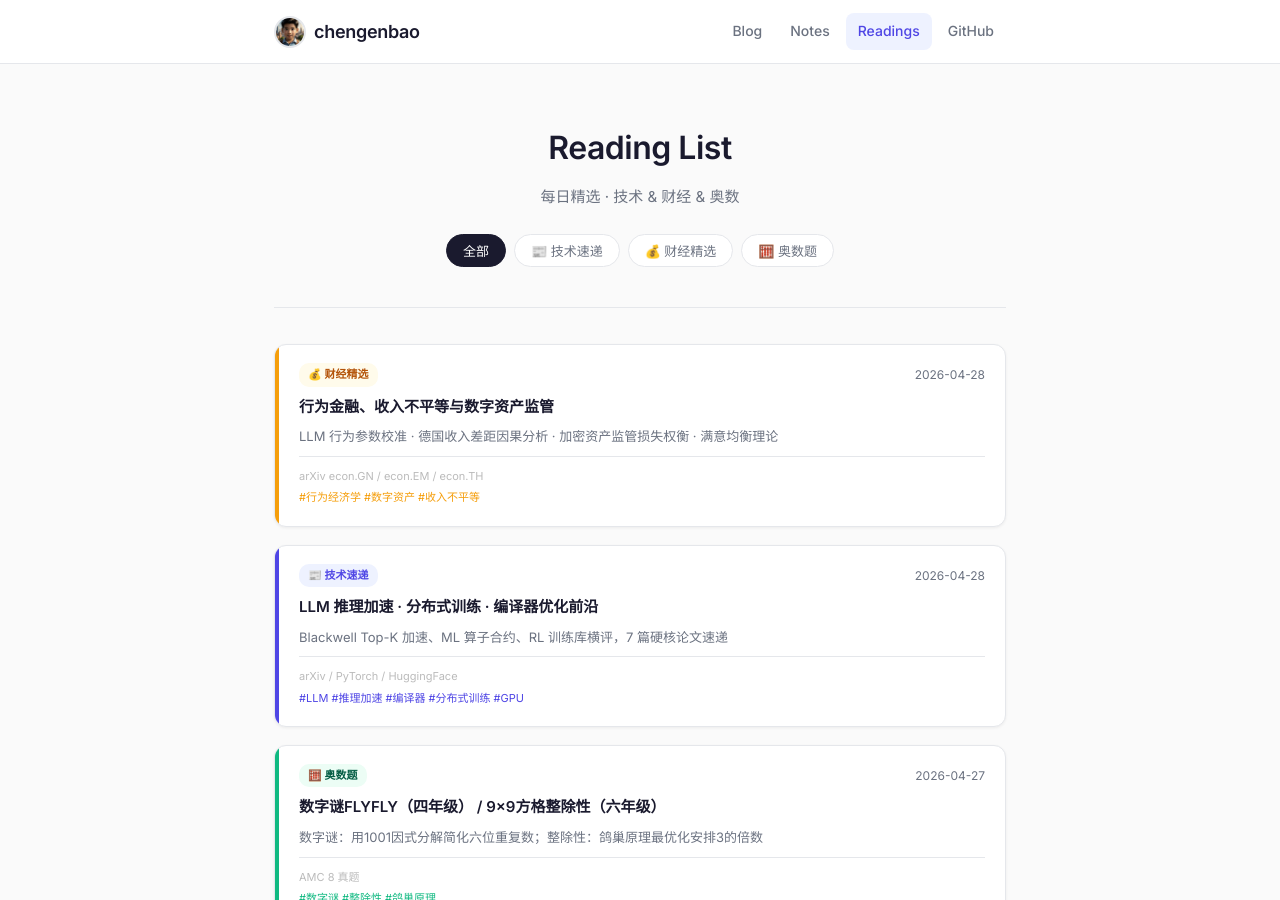
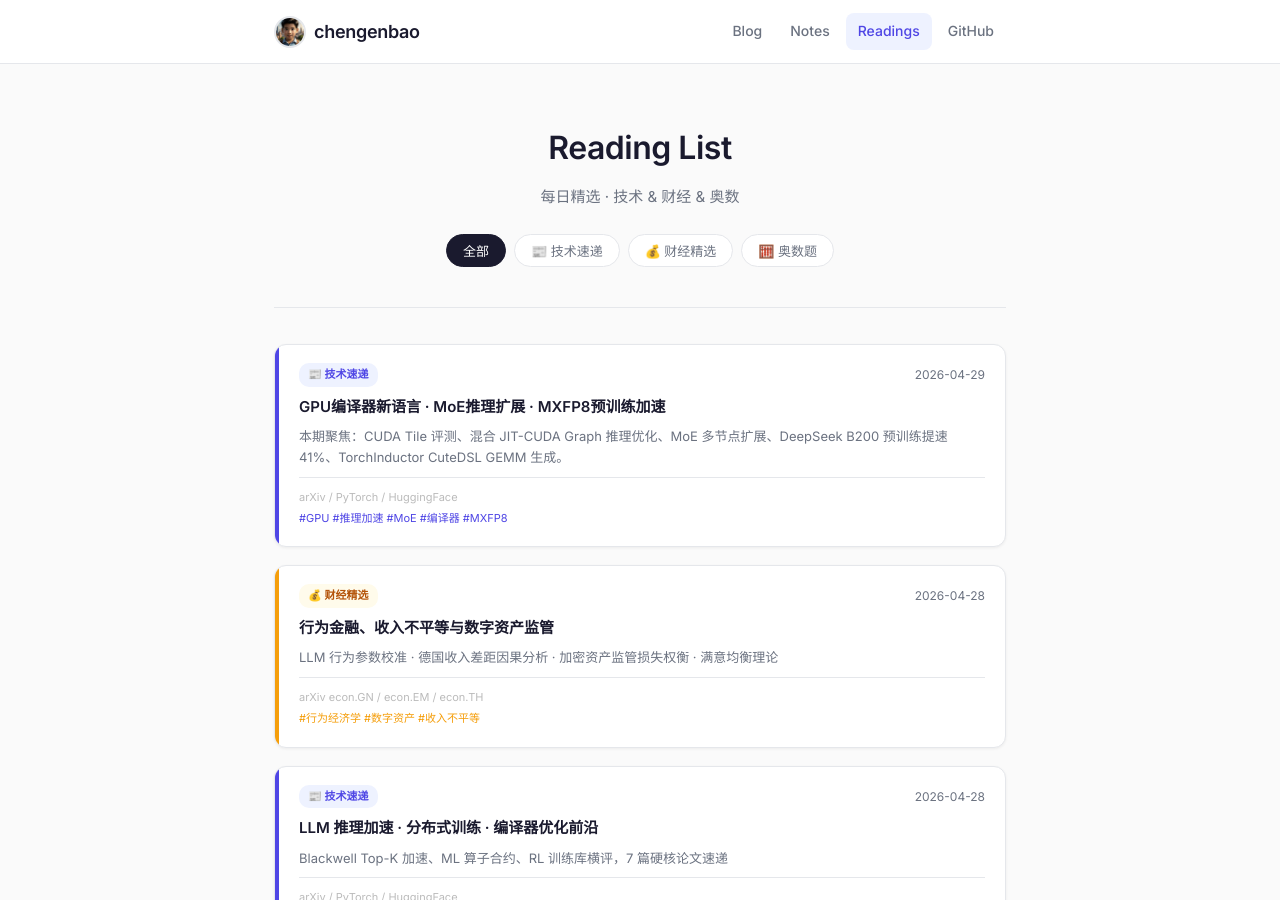
Before and after one commit to chengenbao/chengenbao.github.io, a Jekyll site: the page built from reading-list/index.md, in a window 1280 px wide and 900 px high. Built offline with Jekyll 4.4.1, drawn with Linux system fonts in a browser that asks for light colours.

Commit message:
add tech card 2026-04-29

```diff
--- a/reading-list/index.md
+++ b/reading-list/index.md
@@ -18,6 +18,21 @@ permalink: /reading-list/
   </div>
 
   <div class="rl-grid">
+<a class="rl-card tech" href="/reading-list/2026-04-29-tech-daily/">
+  <div class="rl-accent"></div>
+  <div class="rl-body">
+    <div class="rl-top">
+      <span class="rl-badge tech">📰 技术速递</span>
+      <time>2026-04-29</time>
+    </div>
+    <h2>GPU编译器新语言 · MoE推理扩展 · MXFP8预训练加速</h2>
+    <p>本期聚焦：CUDA Tile 评测、混合 JIT-CUDA Graph 推理优化、MoE 多节点扩展、DeepSeek B200 预训练提速 41%、TorchInductor CuteDSL GEMM 生成。</p>
+    <div class="rl-meta">
+      <span class="rl-source">arXiv / PyTorch / HuggingFace</span>
+      <span class="rl-tags">#GPU #推理加速 #MoE #编译器 #MXFP8</span>
+    </div>
+  </div>
+</a>
 <a class="rl-card finance" href="/reading-list/2026-04-28-finance-daily/">
   <div class="rl-accent"></div>
   <div class="rl-body">
```
